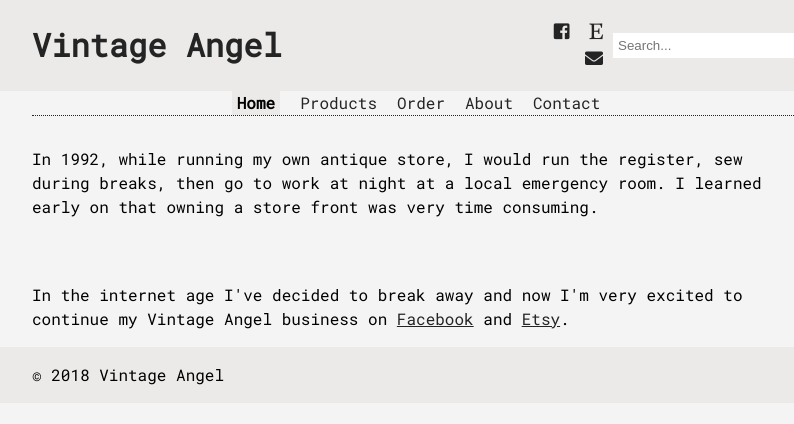
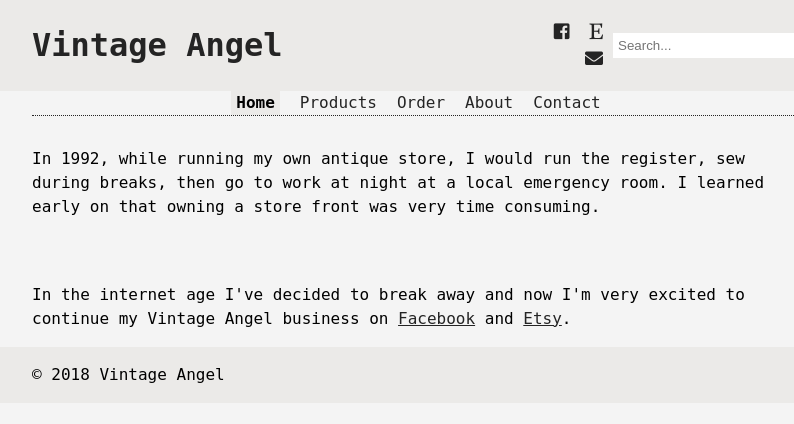
Before and after one commit to wiggins-jonathan/vintageangel.com, a Flask app: page /about in a window 1280 px wide. Shown: the top 424 px of the page, without its empty margins (224-1018 px from the left). Run offline with Flask 2, Linux system fonts and the light colour scheme; some libraries are stand-ins or nearby versions.

Commit message:
Remove google fonts

```diff
--- a/static/css/style.css
+++ b/static/css/style.css
@@ -1,5 +1,3 @@
-@import url('https://fonts.googleapis.com/css?family=Roboto+Mono');
-
 /* Global Settings */
 body {
     font: 16px/1.5 "Roboto Mono", monospace;
```
